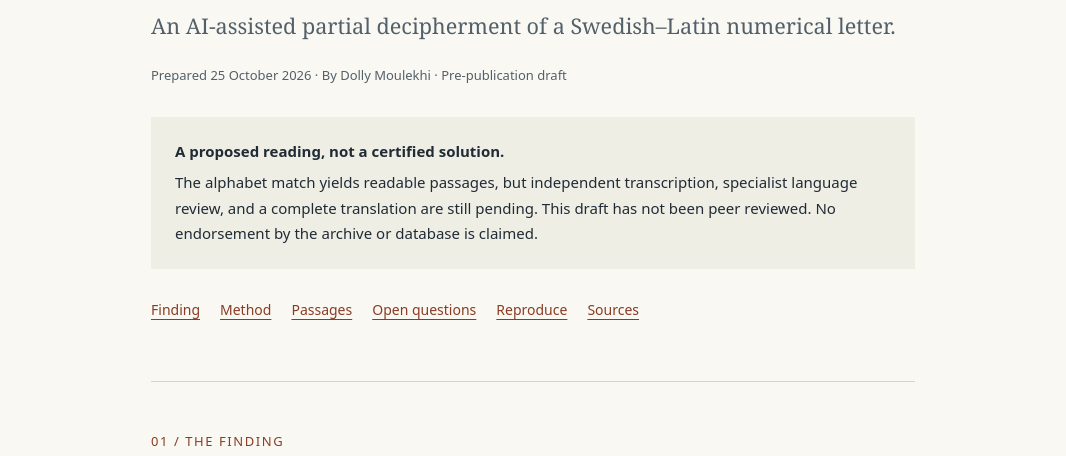
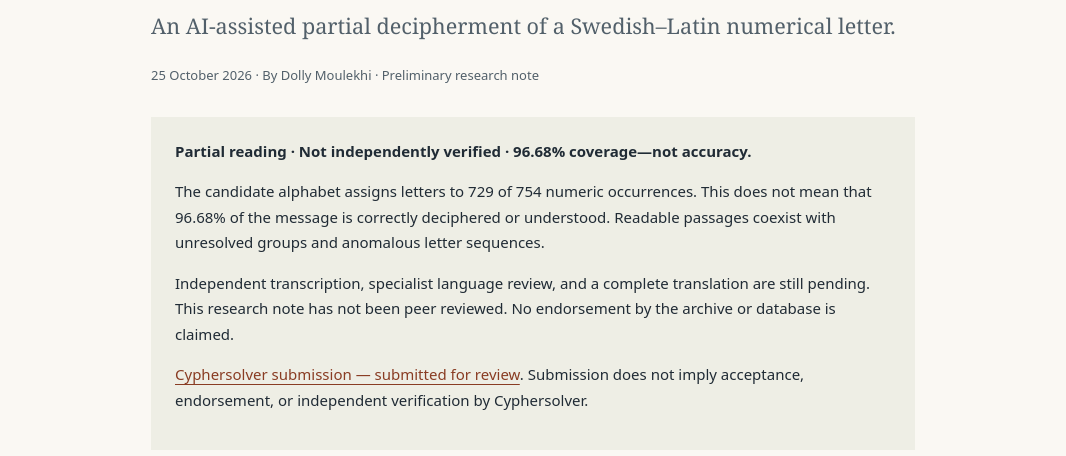
Before and after one commit to dollymoulekhi/r4284-decipherment, a plain HTML site: page index.html in a window 1280 px wide. Shown: the part 344-800 px from the top of the page, without its empty margins (107-1173 px from the left). Drawn offline with Linux system fonts and the light colour scheme.

Commit message:
Publish preliminary research note with attribution and review disclosures

```diff
--- a/index.html
+++ b/index.html
@@ -18,12 +18,17 @@
   <p class="eyebrow">DECODE R4284 / R4325</p>
   <h1>A candidate key match for R4284</h1>
   <p class="subtitle">An AI-assisted partial decipherment of a Swedish–Latin numerical letter.</p>
-  <p class="byline">Prepared 25 October 2026 · By Dolly Moulekhi · Pre-publication draft</p>
+  <p class="byline">25 October 2026 · By Dolly Moulekhi · Preliminary research note</p>
   <aside class="notice" aria-label="Research status">
-    <strong>A proposed reading, not a certified solution.</strong>
-    The alphabet match yields readable passages, but independent transcription,
-    specialist language review, and a complete translation are still pending.
-    This draft has not been peer reviewed. No endorsement by the archive or database is claimed.
+    <strong>Partial reading · Not independently verified · 96.68% coverage—not accuracy.</strong>
+    <p>The candidate alphabet assigns letters to 729 of 754 numeric occurrences.
+      This does not mean that 96.68% of the message is correctly deciphered or understood.
+      Readable passages coexist with unresolved groups and anomalous letter sequences.</p>
+    <p>Independent transcription, specialist language review, and a complete translation
+      are still pending. This research note has not been peer reviewed.
+      No endorsement by the archive or database is claimed.</p>
+    <p><a href="https://github.com/dbourdeau/cyphersolver/issues/98">Cyphersolver submission — submitted for review</a>.
+      Submission does not imply acceptance, endorsement, or independent verification by Cyphersolver.</p>
   </aside>
   <nav aria-label="Article sections">
     <a href="#finding">Finding</a>
@@ -204,6 +209,6 @@ python -B decoder.py --transcription YOUR_TRANSCRIPTION.txt --key YOUR_KEY.json<
       do not imply permission, endorsement, or independent verification.</p>
   </section>
 </main>
-<footer>Local publication draft · No analytics, cookies, external fonts or AI service calls.</footer>
+<footer>Preliminary research note · No analytics, cookies, external fonts or AI service calls.</footer>
 </body>
 </html>
```
Also changed, not shown: RELEASE_FILES.json (+7 -7 lines), downloads/SHA256SUMS.txt, 4 other files.
